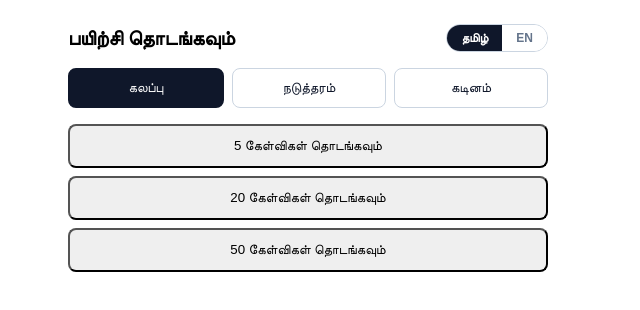
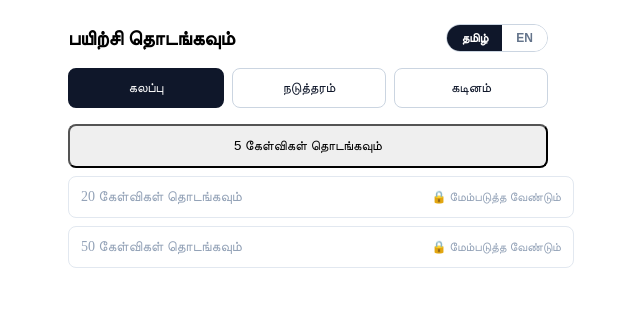
Before and after one commit to sponna1962/Ponna, a Next.js app in the folder frontend/: page /quiz in a window 1280 px wide. Shown: the top 310 px of the page, without its empty margins (332-972 px from the left). Built offline with nearby package versions, Linux system fonts and the light colour scheme; no server answers.

Commit message:
Update page.tsx

```diff
--- a/frontend/src/app/quiz/page.tsx
+++ b/frontend/src/app/quiz/page.tsx
@@ -1,6 +1,6 @@
 'use client';
 
-import { useState } from 'react';
+import { useEffect, useState } from 'react';
 import { useLanguage } from '../../lib/language-context';
 import { LanguageToggle } from '../../components/LanguageToggle';
 import { studentFetch } from '../../lib/student-fetch';
@@ -8,11 +8,31 @@ import { studentFetch } from '../../lib/student-fetch';
 // Mode selection + session start, implementing §4.2 / §4.3, with §4.5 language
 // toggle. On start, calls the backend which reserves quota and builds the
 // session server-side (see allocation.service.ts).
+//
+// Session sizes not included in the student's plan are shown locked (per the
+// agreed change) — a Free-plan student sees 20/50 blurred with an upgrade
+// link rather than clicking them and only finding out via an error.
+
+const SESSION_SIZES_BY_PLAN: Record<string, number[]> = {
+  FREE: [5],
+  PLAN_20: [5, 20],
+  PLAN_50: [5, 20, 50],
+};
 
 export default function QuizStartPage() {
   const { t } = useLanguage();
   const [mode, setMode] = useState<'MIXED' | 'MEDIUM' | 'HARD'>('MIXED');
   const [error, setError] = useState<string | null>(null);
+  const [planCode, setPlanCode] = useState<string>('FREE');
+
+  useEffect(() => {
+    studentFetch('/students/me/profile')
+      .then((r) => r.json())
+      .then((profile) => setPlanCode(profile.planCode ?? 'FREE'))
+      .catch(() => {});
+  }, []);
+
+  const unlockedSizes = SESSION_SIZES_BY_PLAN[planCode] ?? [5];
 
   async function startQuiz(sessionSize: number) {
     setError(null);
@@ -27,8 +47,13 @@ export default function QuizStartPage() {
       return;
     }
     const session = await res.json();
-    if (session.shortfall > 0) {
-      // Still proceed — just let the student know before they land on question 1.
+
+    if (session.resumedWithDifferentSelection) {
+      // §4.3: an in-progress session always wins — make that visible instead
+      // of silently landing the student on a different mode/size than they
+      // just picked.
+      alert(t.quiz.resumingSession);
+    } else if (session.shortfall > 0) {
       alert(
         t.quiz.modes[mode] +
           `: only ${session.totalQuestions} of ${session.requestedSize} questions were available right now.`,
@@ -63,7 +88,9 @@ export default function QuizStartPage() {
         ))}
       </div>
 
-      {[5, 20, 50].map((size) => (
+      {[5, 20, 50].map((size) => {
+        const unlocked = unlockedSizes.includes(size);
+        return unlocked ? (
           <button
             key={size}
             onClick={() => startQuiz(size)}
@@ -71,7 +98,29 @@ export default function QuizStartPage() {
           >
             {t.quiz.startN(size)}
           </button>
-      ))}
+        ) : (
+          <a
+            key={size}
+            href="/plans"
+            style={{
+              display: 'flex',
+              justifyContent: 'space-between',
+              alignItems: 'center',
+              width: '100%',
+              padding: 12,
+              marginBottom: 8,
+              borderRadius: 8,
+              border: '1px solid #e2e8f0',
+              color: '#94a3b8',
+              textDecoration: 'none',
+              fontSize: 14,
+            }}
+          >
+            <span>{t.quiz.startN(size)}</span>
+            <span style={{ fontSize: 12 }}>🔒 {t.quiz.upgradeToUnlock}</span>
+          </a>
+        );
+      })}
 
       {error && <p style={{ color: '#dc2626', marginTop: 8 }}>{error}</p>}
     </main>
```
Lines whose indentation alone changed are shown as unchanged.
